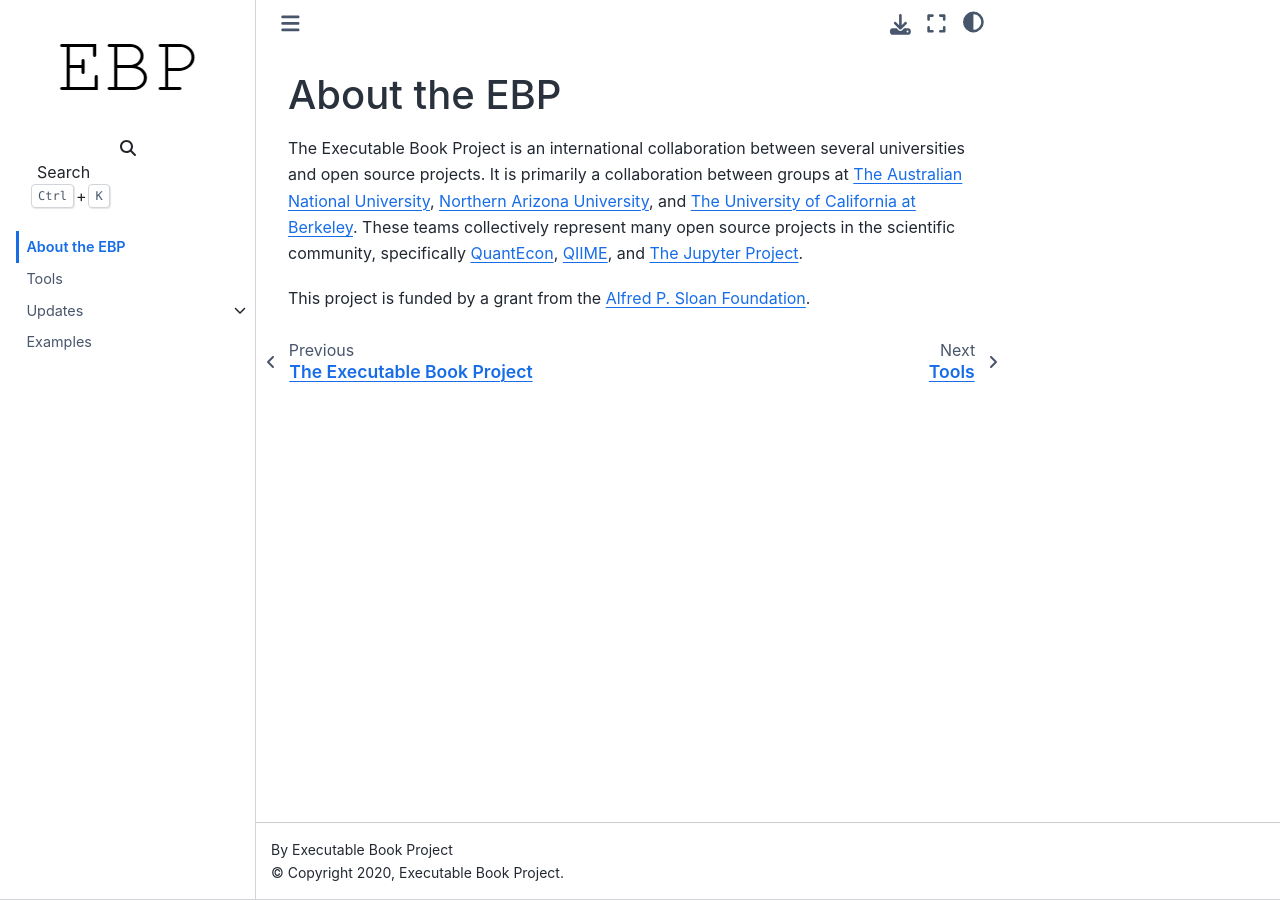
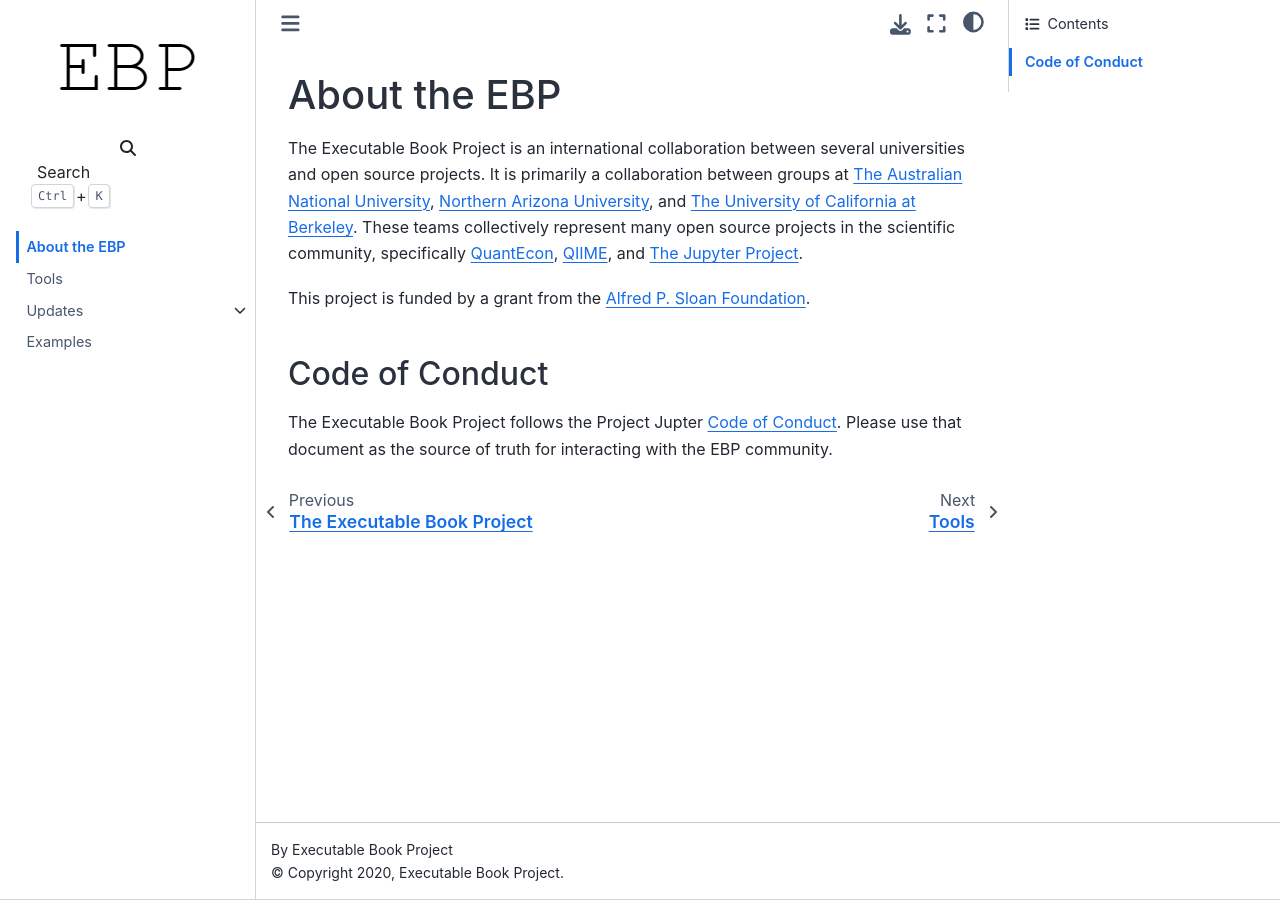
Before and after one commit to executablebooks/meta, a Sphinx documentation site: the page built from docs/about.md, in a window 1280 px wide. Built offline with Sphinx 7.4.7 and the Sphinx Book theme 1.1.4, drawn with Linux system fonts in a browser that asks for light colours.

Commit message:
adding coc

```diff
--- a/docs/about.md
+++ b/docs/about.md
@@ -9,3 +9,10 @@
 [QuantEcon](https://quantecon.org), [QIIME](https://qiime2.org/), and [The Jupyter Project](https://jupyter.org/).
 
 This project is funded by a grant from the [Alfred P. Sloan Foundation](https://sloan.org/).
+
+## Code of Conduct
+
+The Executable Book Project follows the Project Jupter
+[Code of Conduct](https://github.com/jupyter/governance/blob/master/conduct/code_of_conduct.md).
+Please use that document as the source of truth for interacting with the EBP
+community.
```
